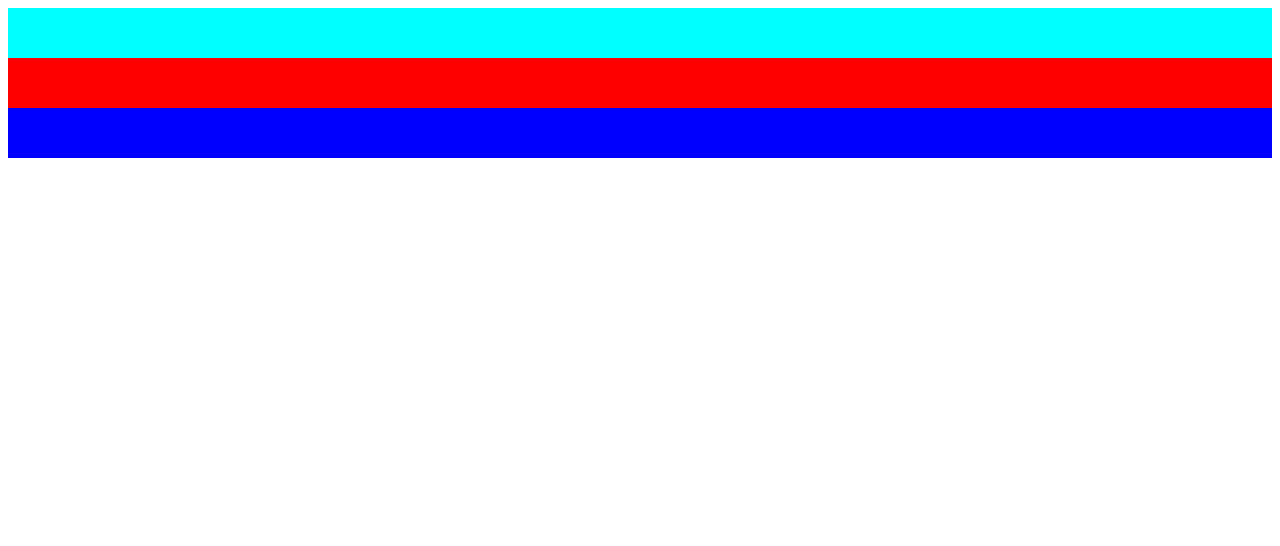
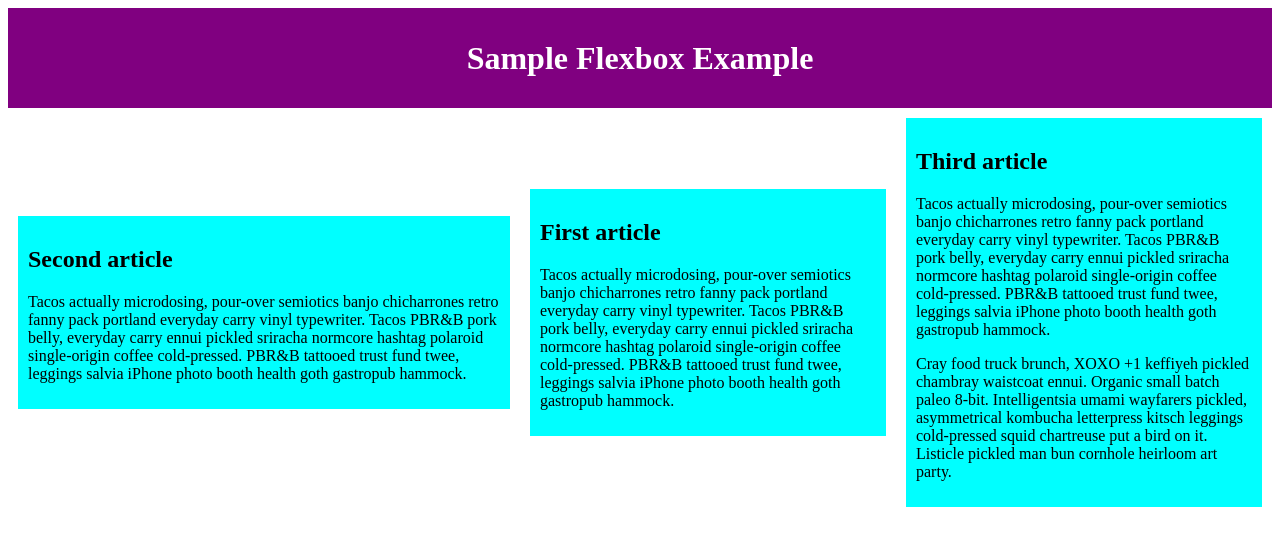
Before and after one commit to shrey-113/odin-recipes, a plain HTML site: page flexbox.html in a window 1280 px wide. Drawn offline with Linux system fonts and the light colour scheme.

Commit message:
Learned Flexbox

```diff
--- a/flexbox.css
+++ b/flexbox.css
@@ -1,17 +1,31 @@
-.one {
+.sec {
     display: flex;
-    background-color: cyan;
-    height: 50px;
+    flex-wrap: wrap;
+    align-items: center;
+    justify-content: space-around;
+
 }
 
-.two {
-    display: flex;
-    background-color: red;
-    height: 50px;
+.heading {
+    background: purple;
+    height: 100px;
 }
 
-.three {
-    display: flex;
-    background-color: blue;
-    height: 50px;
+h1 {
+    text-align: center;
+    color: white;
+    line-height: 100px;
+    margin: 0;
 }
+
+.article {
+    padding: 10px;
+    margin: 10px;
+    background: aqua;
+    flex: 1 200px;
+}
+
+.second {
+    flex: 2 200px;
+    order: -1;
+}
--- a/flexbox.html
+++ b/flexbox.html
@@ -6,14 +6,27 @@
         <link rel="stylesheet" href="flexbox.css">
     </head>
     <body>
-        <div class="one"></div>
-        <div class="two">
-            <div class="inone"></div>
-            <div class="intwo"></div>
-            <div class="inthree"> </div>
-            <div class="infour"></div>
-            <div class="infive"></div>
+        <div class="heading">
+            <h1>Sample Flexbox Example</h1>
         </div>
-        <div class="three"></div>
+        <div class="sec">
+            <div class="first article">
+                <h2>First article</h2>
+
+                <p>Tacos actually microdosing, pour-over semiotics banjo chicharrones retro fanny pack portland everyday carry vinyl typewriter. Tacos PBR&B pork belly, everyday carry ennui pickled sriracha normcore hashtag polaroid single-origin coffee cold-pressed. PBR&B tattooed trust fund twee, leggings salvia iPhone photo booth health goth gastropub hammock.</p>
+            </div>
+            <div class="second article">
+                <h2>Second article</h2>
+
+                <p>Tacos actually microdosing, pour-over semiotics banjo chicharrones retro fanny pack portland everyday carry vinyl typewriter. Tacos PBR&B pork belly, everyday carry ennui pickled sriracha normcore hashtag polaroid single-origin coffee cold-pressed. PBR&B tattooed trust fund twee, leggings salvia iPhone photo booth health goth gastropub hammock.</p>
+            </div>
+            <div class="third article">
+                <h2>Third article</h2>
+
+                <p>Tacos actually microdosing, pour-over semiotics banjo chicharrones retro fanny pack portland everyday carry vinyl typewriter. Tacos PBR&B pork belly, everyday carry ennui pickled sriracha normcore hashtag polaroid single-origin coffee cold-pressed. PBR&B tattooed trust fund twee, leggings salvia iPhone photo booth health goth gastropub hammock.</p>
+
+                <p>Cray food truck brunch, XOXO +1 keffiyeh pickled chambray waistcoat ennui. Organic small batch paleo 8-bit. Intelligentsia umami wayfarers pickled, asymmetrical kombucha letterpress kitsch leggings cold-pressed squid chartreuse put a bird on it. Listicle pickled man bun cornhole heirloom art party.</p>
+            </div>
+        </div>
     </body>
 </html>
```
